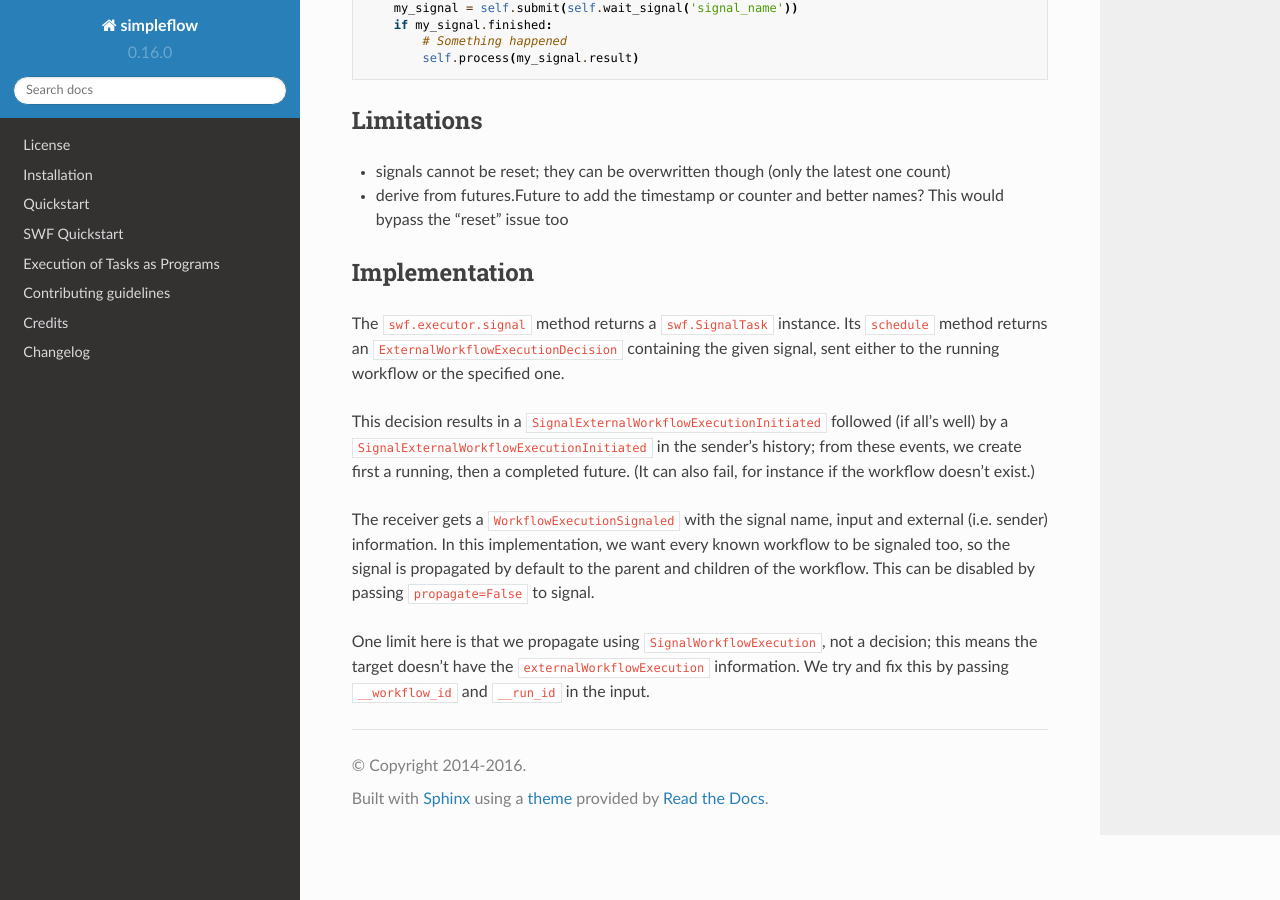
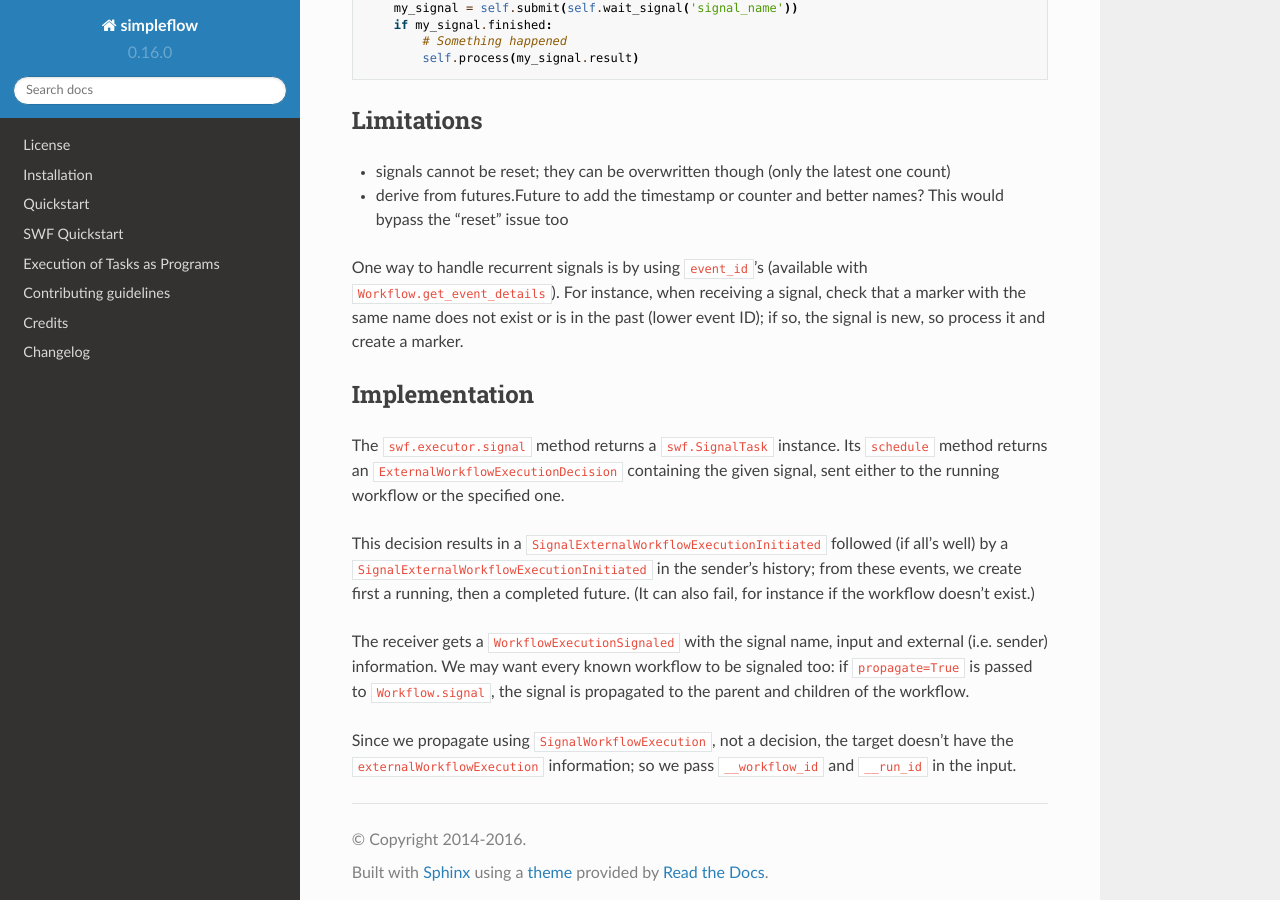
Before and after one commit to botify-labs/simpleflow, a Sphinx documentation site: the page built from docs/signals.rst, in a window 1280 px wide and 900 px high, scrolled down 892 px. Built offline with Sphinx 7.4.7 and the Read the Docs theme 2.0.0, drawn with Linux system fonts in a browser that asks for light colours; pages that are not in the unit, such as notebooks, are missing from menus; the version number is read from the project's files by our own code.

Commit message:
Set default signal propagate to False
* change default
* update documentation

TODO: add "up", "down", others?

Signed-off-by: Yves Bastide <yves@botify.com>

```diff
--- a/docs/signals.rst
+++ b/docs/signals.rst
@@ -55,6 +55,11 @@ Limitations
 * derive from futures.Future to add the timestamp or counter and better names? This would bypass the "reset" issue too
 
 
+One way to handle recurrent signals is by using ``event_id``'s (available with ``Workflow.get_event_details``). For
+instance, when receiving a signal, check that a marker with the same name does not exist or is in the past (lower
+event ID); if so, the signal is new, so process it and create a marker.
+
+
 Implementation
 --------------
 
@@ -67,9 +72,8 @@ This decision results in a ``SignalExternalWorkflowExecutionInitiated`` followed
 then a completed future. (It can also fail, for instance if the workflow doesn't exist.)
 
 The receiver gets a ``WorkflowExecutionSignaled`` with the signal name, input and external (i.e. sender) information.
-In this implementation, we want every known workflow to be signaled too, so the signal is propagated by default to the
-parent and children of the workflow. This can be disabled by passing ``propagate=False`` to signal.
+We may want every known workflow to be signaled too:  if ``propagate=True`` is passed to ``Workflow.signal``, the
+signal is propagated to the parent and children of the workflow.
 
-One limit here is that we propagate using ``SignalWorkflowExecution``, not a decision; this means the target doesn't
-have the ``externalWorkflowExecution`` information. We try and fix this by passing ``__workflow_id`` and ``__run_id``
-in the input.
+Since we propagate using ``SignalWorkflowExecution``, not a decision, the target doesn't have the
+``externalWorkflowExecution`` information; so we pass ``__workflow_id`` and ``__run_id`` in the input.
```
Also changed, not shown: 1 other file.
